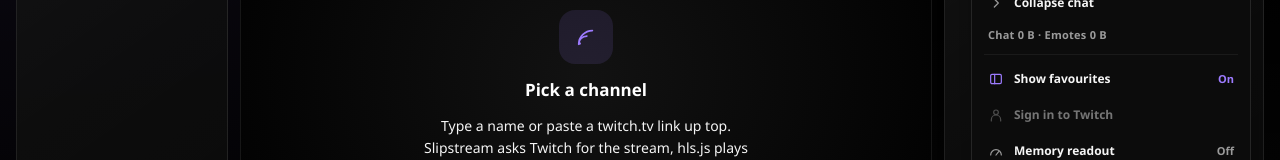
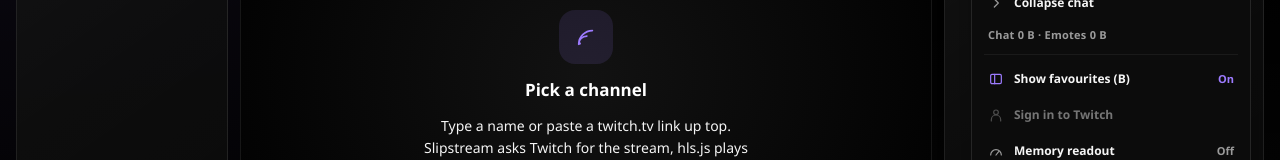
Before and after one commit to Peter3324w/slipstream, a React (Vite) app in the folder src/renderer/: page / in a window 1280 px wide. Both pictures are taken after a click on the button 1236 px from the left and 100 px from the top of the page. Shown: the part 287-447 px from the top of the page. Built offline with nearby package versions, Linux system fonts and the light colour scheme.

Commit message:
ui: name the favourites shortcut in the chat menu
B already toggles the favourites rail; the menu now says so and exposes it through aria-keyshortcuts.

```diff
--- a/src/renderer/src/components/ChatMenu.tsx
+++ b/src/renderer/src/components/ChatMenu.tsx
@@ -110,9 +110,9 @@ export function ChatMenu(props: Props): React.JSX.Element {
             <span>{props.favourite ? 'Remove channel from favourites' : 'Add channel to favourites'}</span>
           </button>
         )}
-        <button className="chat-option" role="switch" aria-label="Show favourites" aria-checked={props.railVisible} onClick={props.onRail}>
+        <button className="chat-option" role="switch" aria-label="Show favourites" aria-keyshortcuts="B" aria-checked={props.railVisible} onClick={props.onRail}>
           <span className="chat-option-icon" aria-hidden="true"><Rail /></span>
-          <span>Show favourites</span><span className="chat-option-state">{props.railVisible ? 'On' : 'Off'}</span>
+          <span>Show favourites (B)</span><span className="chat-option-state">{props.railVisible ? 'On' : 'Off'}</span>
         </button>
         {props.showSignIn && (
           <button className="chat-option" disabled={!props.canSignIn} onClick={() => action(props.onSignIn)}>
```
